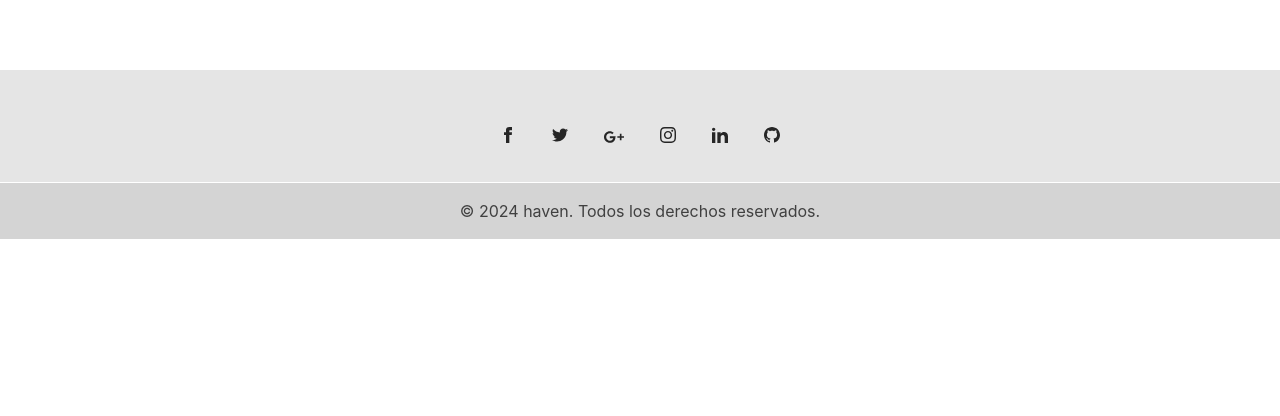
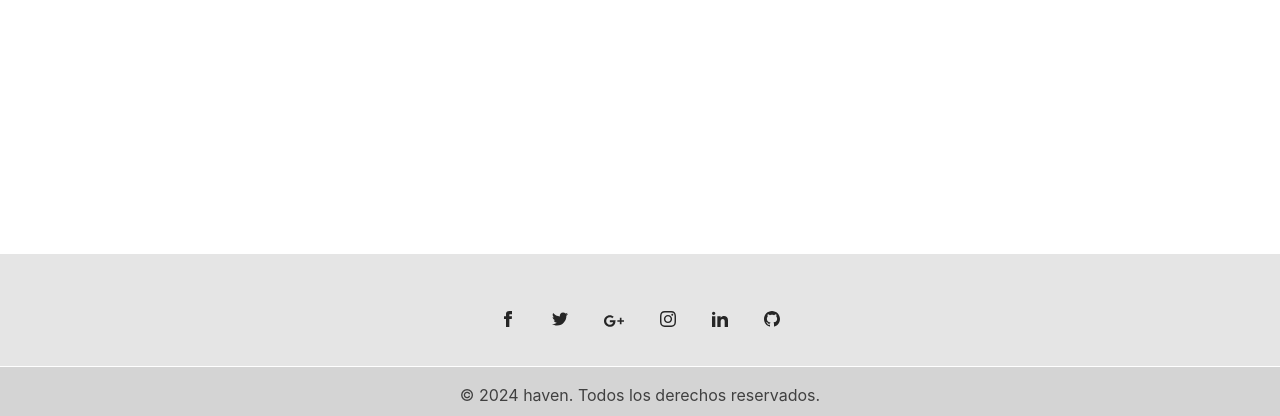
Before and after one commit to juanisuarez28/CreaTuLandingSuarez, a React (Vite) app: page / in a window 1280 px wide. Shown: the part 2151-2567 px from the top of the page. Before the commit the page ends 2390 px from the top, so only its background shows below. Built offline with nearby package versions, Linux system fonts and the light colour scheme.

Commit message:
fix footer

```diff
--- a/src/components/Footer/Footer.jsx
+++ b/src/components/Footer/Footer.jsx
@@ -3,7 +3,7 @@ import { Link } from "react-router-dom";
 
 const Footer = () => {
   return (
-    <footer className="bg-neutral-200 text-white dark:bg-neutral-600 h-28 flex flex-col justify-center mt-14">
+    <footer className="bg-neutral-200 text-white dark:bg-neutral-600 h-28 flex flex-col justify-center mt-60">
       <div className="container mx-auto max-w-screen-lg ">
         <div className="mb-9 flex justify-center">
           <a className="mr-9 text-neutral-800 dark:text-neutral-200">
@@ -40,7 +40,11 @@ const Footer = () => {
               />
             </svg>
           </a>
-          <a target="_blank" href="https://www.instagram.com/juanisuarez___/" className="mr-9 text-neutral-800 dark:text-neutral-200">
+          <a
+            target="_blank"
+            href="https://www.instagram.com/juanisuarez___/"
+            className="mr-9 text-neutral-800 dark:text-neutral-200"
+          >
             <svg
               xmlns="http://www.w3.org/2000/svg"
               className="h-4 w-4"
@@ -50,7 +54,11 @@ const Footer = () => {
               <path d="M12 2.163c3.204 0 3.584.012 4.85.07 3.252.148 4.771 1.691 4.919 4.919.058 1.265.069 1.645.069 4.849 0 3.205-.012 3.584-.069 4.849-.149 3.225-1.664 4.771-4.919 4.919-1.266.058-1.644.07-4.85.07-3.204 0-3.584-.012-4.849-.07-3.26-.149-4.771-1.699-4.919-4.92-.058-1.265-.07-1.644-.07-4.849 0-3.204.013-3.583.07-4.849.149-3.227 1.664-4.771 4.919-4.919 1.266-.057 1.645-.069 4.849-.069zm0-2.163c-3.259 0-3.667.014-4.947.072-4.358.2-6.78 2.618-6.98 6.98-.059 1.281-.073 1.689-.073 4.948 0 3.259.014 3.668.072 4.948.2 4.358 2.618 6.78 6.98 6.98 1.281.058 1.689.072 4.948.072 3.259 0 3.668-.014 4.948-.072 4.354-.2 6.782-2.618 6.979-6.98.059-1.28.073-1.689.073-4.948 0-3.259-.014-3.667-.072-4.947-.196-4.354-2.617-6.78-6.979-6.98-1.281-.059-1.69-.073-4.949-.073zm0 5.838c-3.403 0-6.162 2.759-6.162 6.162s2.759 6.163 6.162 6.163 6.162-2.759 6.162-6.163c0-3.403-2.759-6.162-6.162-6.162zm0 10.162c-2.209 0-4-1.79-4-4 0-2.209 1.791-4 4-4s4 1.791 4 4c0 2.21-1.791 4-4 4zm6.406-11.845c-.796 0-1.441.645-1.441 1.44s.645 1.44 1.441 1.44c.795 0 1.439-.645 1.439-1.44s-.644-1.44-1.439-1.44z" />
             </svg>
           </a>
-          <a target="_blank" href="https://www.linkedin.com/in/juan-ignacio-suarez-/" className="mr-9 text-neutral-800 dark:text-neutral-200">
+          <a
+            target="_blank"
+            href="https://www.linkedin.com/in/juan-ignacio-suarez-/"
+            className="mr-9 text-neutral-800 dark:text-neutral-200"
+          >
             <svg
               xmlns="http://www.w3.org/2000/svg"
               className="h-4 w-4"
@@ -60,7 +68,11 @@ const Footer = () => {
               <path d="M4.98 3.5c0 1.381-1.11 2.5-2.48 2.5s-2.48-1.119-2.48-2.5c0-1.38 1.11-2.5 2.48-2.5s2.48 1.12 2.48 2.5zm.02 4.5h-5v16h5v-16zm7.982 0h-4.968v16h4.969v-8.399c0-4.67 6.029-5.052 6.029 0v8.399h4.988v-10.131c0-7.88-8.922-7.593-11.018-3.714v-2.155z" />
             </svg>
           </a>
-          <a target="_blank" href="https://github.com/juanisuarez28/haven" className="text-neutral-800 dark:text-neutral-200">
+          <a
+            target="_blank"
+            href="https://github.com/juanisuarez28/haven"
+            className="text-neutral-800 dark:text-neutral-200"
+          >
             <svg
               xmlns="http://www.w3.org/2000/svg"
               className="h-4 w-4"
```
